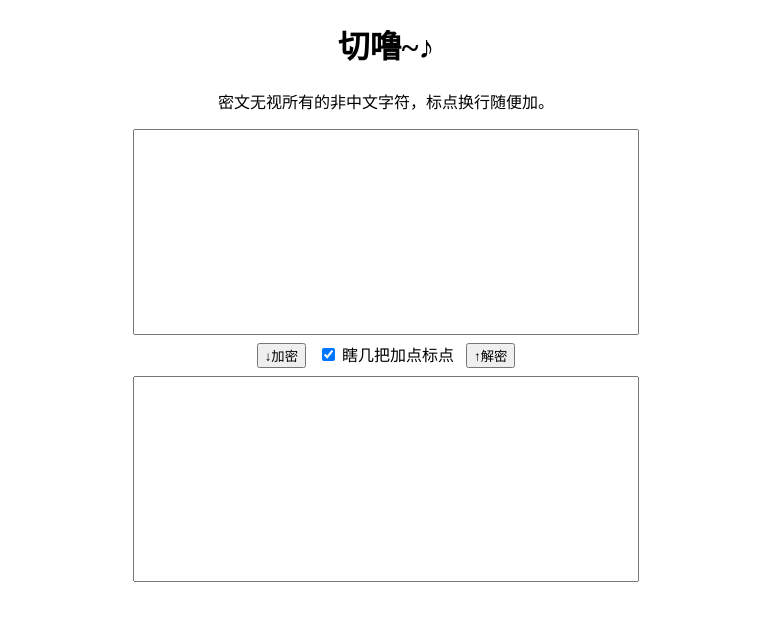
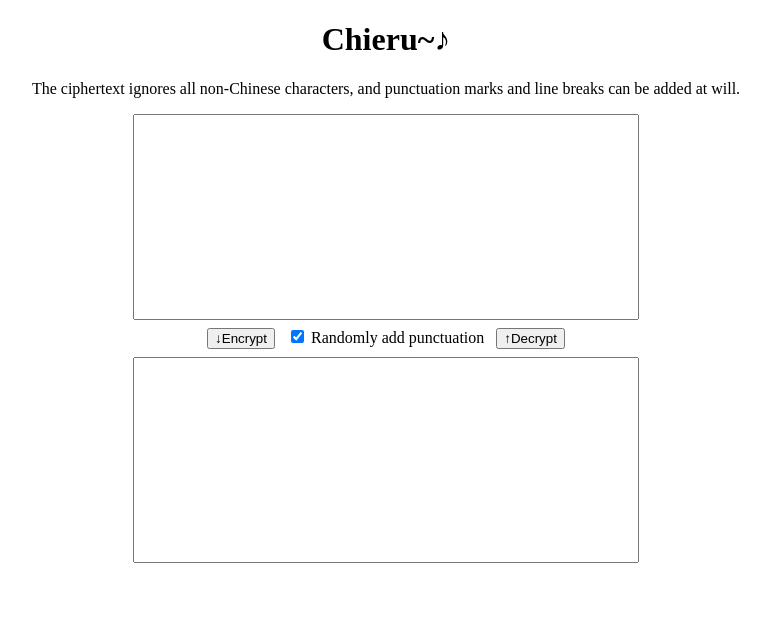
Before and after one commit to UeidaNuima/chieru-encoder, a website: page index.html in a window 1280 px wide. Shown: the whole page, without its empty margins (254-1024 px from the left). Drawn offline with Linux system fonts and the light colour scheme.

Commit message:
Commit by sprint: 项目中的中文字符串替换为英文, version 1

```diff
--- a/index.html
+++ b/index.html
@@ -3,7 +3,7 @@
   <head>
     <meta charset="UTF-8" />
     <meta name="viewport" content="width=device-width, initial-scale=1.0" />
-    <title>切噜~♪</title>
+    <title>Chieru~♪</title>
     <style>
       body {
         text-align: center;
@@ -21,15 +21,15 @@
     </style>
   </head>
   <body>
-    <h1>切噜~♪</h1>
-    <p>密文无视所有的非中文字符，标点换行随便加。</p>
+    <h1>Chieru~♪</h1>
+    <p>The ciphertext ignores all non-Chinese characters, and punctuation marks and line breaks can be added at will.</p>
     <textarea id="sourceArea"></textarea>
-    <button id="encryptButton">↓加密</button>
+    <button id="encryptButton">↓Encrypt</button>
     <label>
       <input type="checkbox" id="randomMark" checked />
-      瞎几把加点标点
+      Randomly add punctuation
     </label>
-    <button id="decryptButton">↑解密</button>
+    <button id="decryptButton">↑Decrypt</button>
     <textarea id="targetArea"></textarea>
     <script src="./script.js"></script>
   </body>
--- a/script.js
+++ b/script.js
@@ -93,7 +93,7 @@ window.onload = () => {
       /** @type string */
       const sourceText = document.getElementById('targetArea').value;
       if (sourceText.slice(0, 3) !== '切噜～') {
-        throw Error('格式不太对');
+        throw Error('Invalid format');
       }
       const resultText = chieruDecode(sourceText);
       document.getElementById('sourceArea').value = resultText;
```
Also changed, not shown: README.md.
